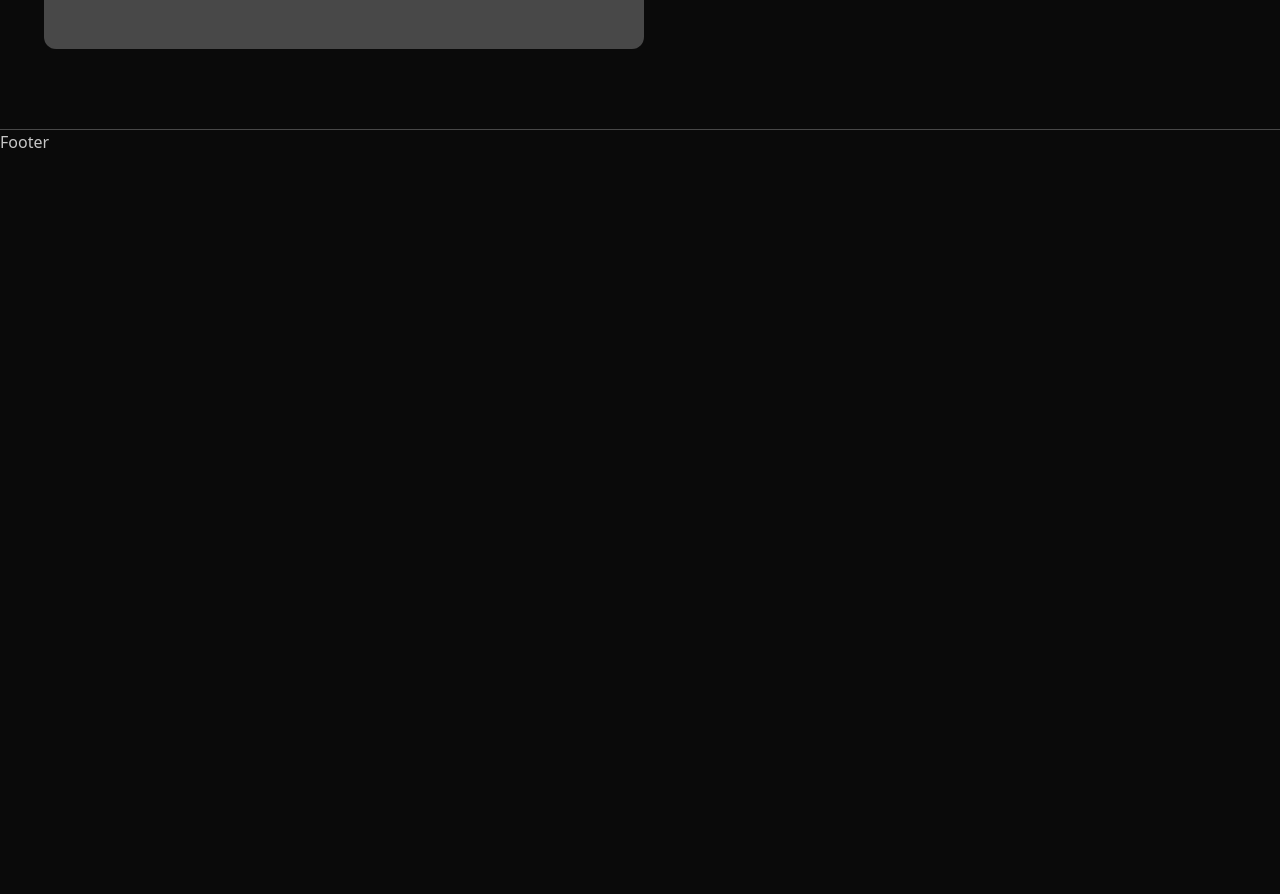
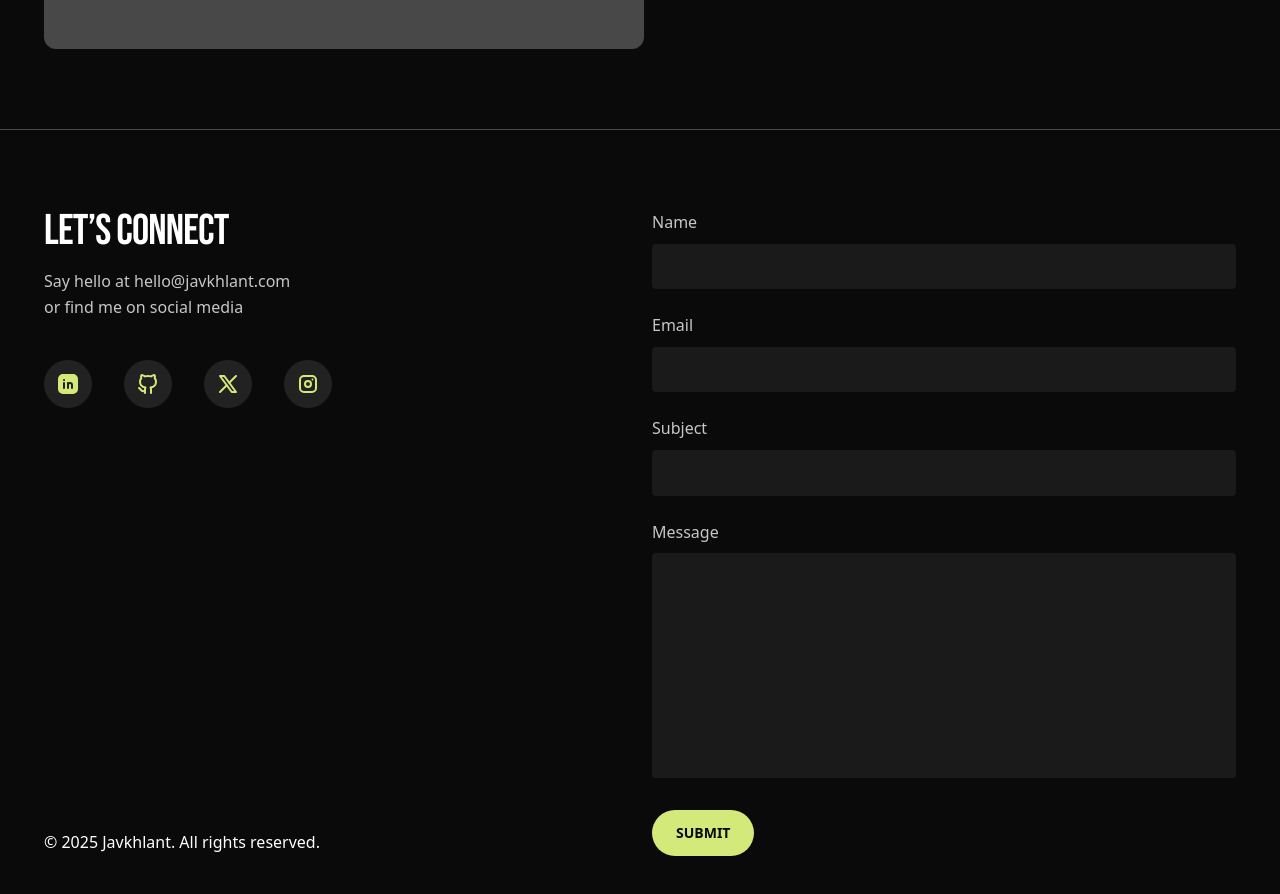
Before and after one commit to javkhlantS/portfolio, a Next.js app: page / in a window 1280 px wide. Shown: the part 3160-4054 px from the top of the page. Before the commit the page ends 3314 px from the top, so only its background shows below. Built offline with nearby package versions, Linux system fonts and the light colour scheme.

Commit message:
finish the footer

```diff
--- /dev/null
+++ b/components/input.tsx
@@ -0,0 +1,25 @@
+import { ComponentProps, FC } from "react";
+
+type Props = ComponentProps<"input"> & {
+    label: string;
+};
+
+const Input: FC<Props> = ({ label, ...props }) => {
+    return (
+        <div className="space-y-2 w-full">
+            <label
+                htmlFor={props.id}
+                className="text-[16px] font-medium leading-[160%] tracking-[0] mb-2 block"
+            >
+                {label}
+            </label>
+            <input
+                id={props.id}
+                {...props}
+                className="w-full block bg-[#1a1a1a] rounded-[4px] px-4 py-2.5 text-[16px] leading-[160%] focus:outline-primary"
+            />
+        </div>
+    );
+};
+
+export default Input;
--- a/components/layouts/footer.tsx
+++ b/components/layouts/footer.tsx
@@ -1,7 +1,69 @@
+import {
+    IconBrandGithub,
+    IconBrandInstagram,
+    IconBrandLinkedinFilled,
+    IconBrandX,
+} from "@tabler/icons-react";
 import { FC } from "react";
+import Button from "../button";
+import IconButton from "../icon-button";
+import Input from "../input";
+import Textarea from "../textarea";
 
 const Footer: FC = () => {
-    return <div>Footer</div>;
+    return (
+        <footer className="py-16 md:py-20">
+            <div className="container flex flex-col gap-16 items-start md:flex-row md:gap-6 md:items-stretch">
+                <div className="flex flex-col justify-between md:w-1/2">
+                    <div>
+                        <h2 className="uppercase text-white font-bebas-neue text-[43px] font-normal leading-none tracking-[-0.02em] mb-4">
+                            Let’s connect
+                        </h2>
+                        <p className="text-[16px] font-normal leading-[160%] tracking-[0] mb-10 ">
+                            Say hello at{" "}
+                            <a href="mailto:hello@javkhlant.com">hello@javkhlant.com</a> <br /> or
+                            find me on social media
+                        </p>
+
+                        <div className="flex items-center gap-8">
+                            <IconButton>
+                                <IconBrandLinkedinFilled size={24} />
+                            </IconButton>
+                            <IconButton>
+                                <IconBrandGithub size={24} />
+                            </IconButton>
+                            <IconButton>
+                                <IconBrandX size={24} />
+                            </IconButton>
+                            <IconButton>
+                                <IconBrandInstagram size={24} />
+                            </IconButton>
+                        </div>
+                    </div>
+
+                    <p className="text-[16px] font-medium text-white leading-[160%] tracking-[0] hidden md:block">
+                        © 2025 Javkhlant. All rights reserved.
+                    </p>
+                </div>
+
+                <div className="space-y-8 w-full md:w-1/2">
+                    <form className="space-y-6">
+                        <Input label="Name" id="name" name="name" />
+                        <Input label="Email" id="email" name="email" type="email" />
+                        <Input label="Subject" id="subject" name="subject" />
+                        <Textarea label="Message" id="message" name="message" />
+                    </form>
+                    <Button>Submit</Button>
+                </div>
+            </div>
+
+            <div className="container mt-20 md:hidden">
+                <p className="text-[16px] font-medium text-white leading-[160%] tracking-[0]">
+                    © 2025 Javkhlant. All rights reserved.
+                </p>
+            </div>
+        </footer>
+    );
 };
 
 export default Footer;
--- /dev/null
+++ b/components/textarea.tsx
@@ -0,0 +1,26 @@
+import { ComponentProps, FC } from "react";
+
+type Props = ComponentProps<"textarea"> & {
+    label: string;
+};
+
+const Textarea: FC<Props> = ({ label, ...props }) => {
+    return (
+        <div className="space-y-2 w-full">
+            <label
+                htmlFor={props.id}
+                className="text-[16px] font-medium leading-[160%] tracking-[0] mb-2 block"
+            >
+                {label}
+            </label>
+            <textarea
+                id={props.id}
+                {...props}
+                rows={8}
+                className="w-full block bg-[#1a1a1a] rounded-[4px] px-4 py-2.5 text-[16px] leading-[160%] focus:outline-primary resize-none"
+            />
+        </div>
+    );
+};
+
+export default Textarea;
```
